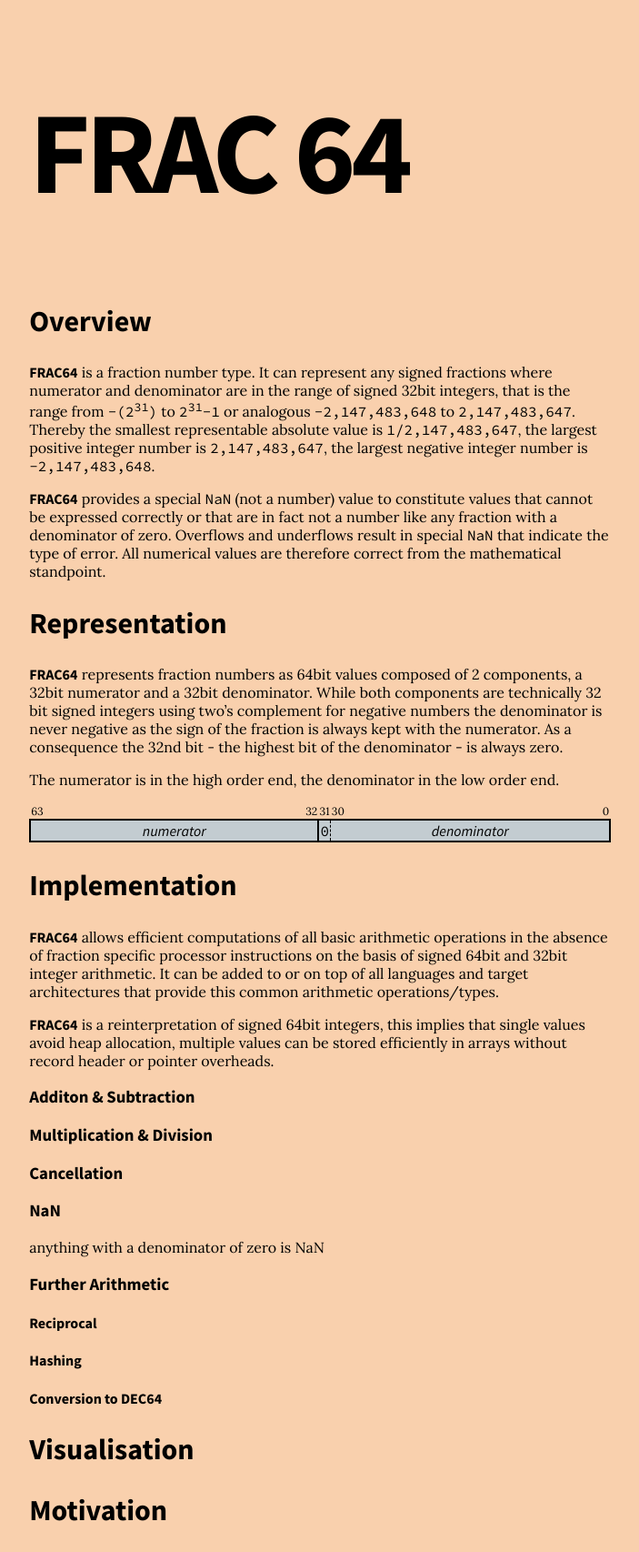
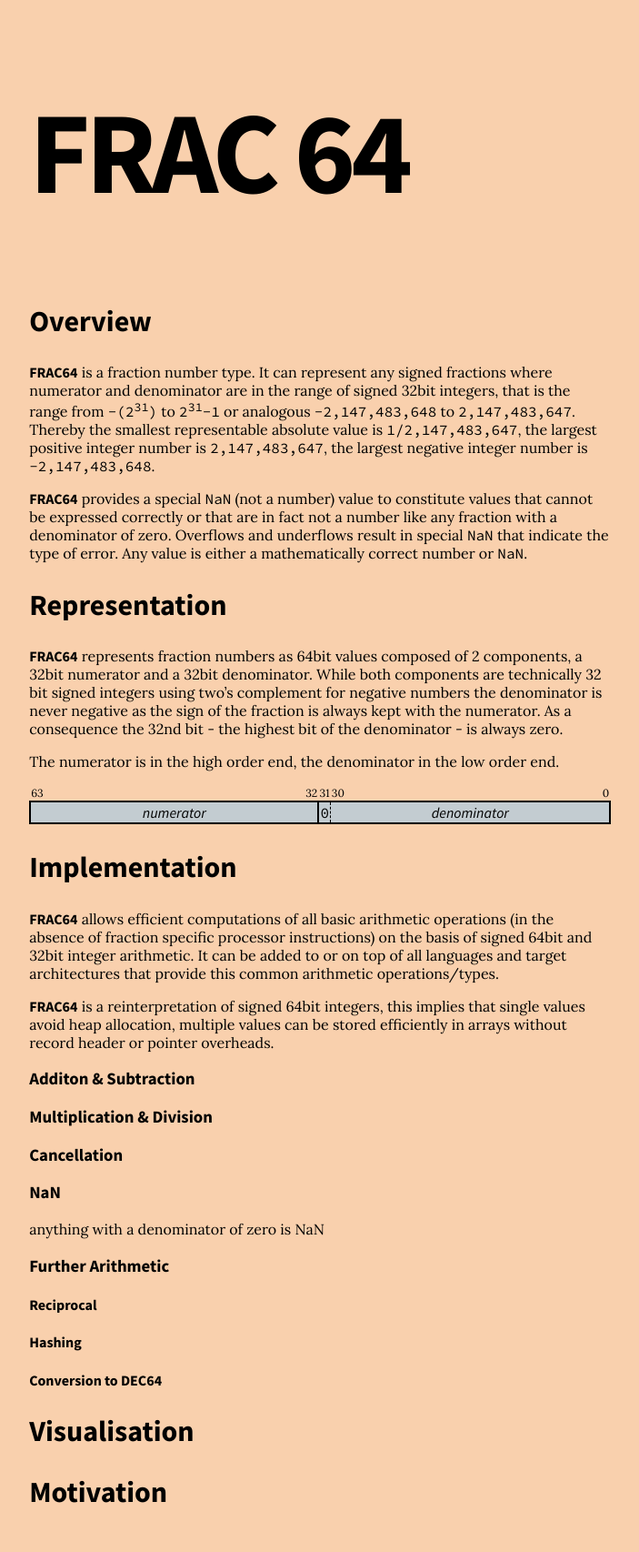
Before and after one commit to frac64/frac64.github.io, a Jekyll site: the page built from index.md, in a window 1280 px wide. Shown: the whole page at 91% size, without its empty margins (127-830 px from the left). Built offline with Jekyll 4.4.1, drawn with Linux system fonts in a browser that asks for light colours.

Commit message:
Update index.md

```diff
--- a/index.md
+++ b/index.md
@@ -17,8 +17,8 @@ the largest negative integer number is `−2,147,483,648`.
 **FRAC64** provides a special `NaN` (not a number) value to constitute values
 that cannot be expressed correctly or that are in fact not a number like
 any fraction with a denominator of zero. Overflows and underflows result in
-special `NaN` that indicate the type of error. All numerical values are
-therefore correct from the mathematical standpoint.
+special `NaN` that indicate the type of error. Any value is either a
+mathematically correct number or `NaN`.
 
 ## Representation
 
@@ -48,10 +48,11 @@ The numerator is in the high order end, the denominator in the low order end.
 
 ## Implementation
 
-**FRAC64** allows efficient computations of all basic arithmetic operations in
-the absence of fraction specific processor instructions on the basis of signed
-64bit and 32bit integer arithmetic. It can be added to or on top of all languages
-and target architectures that provide this common arithmetic operations/types.
+**FRAC64** allows efficient computations of all basic arithmetic operations (in
+the absence of fraction specific processor instructions) on the basis of signed
+64bit and 32bit integer arithmetic. It can be added to or on top of all
+languages and target architectures that provide this common arithmetic
+operations/types.
 
 **FRAC64** is a reinterpretation of signed 64bit integers, this implies that
 single values avoid heap allocation, multiple values can be stored efficiently
```
